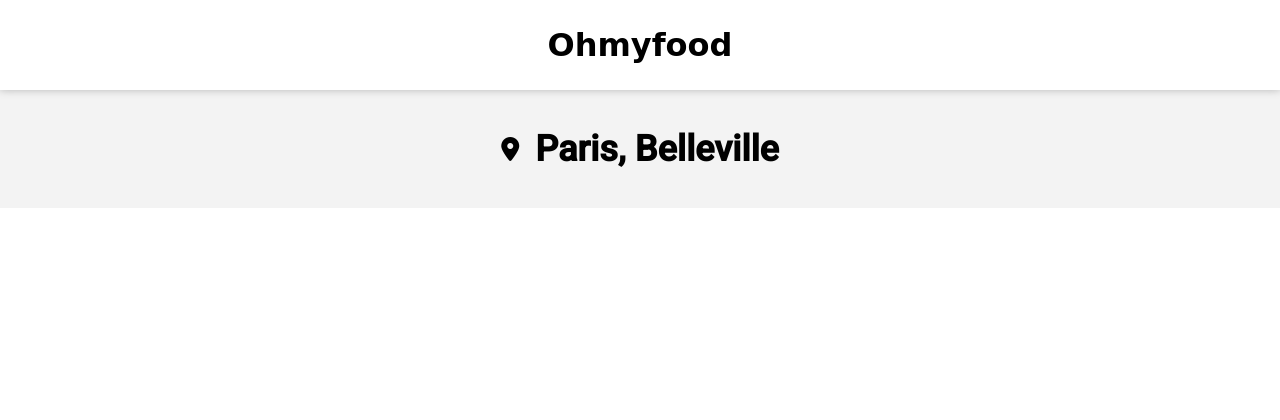
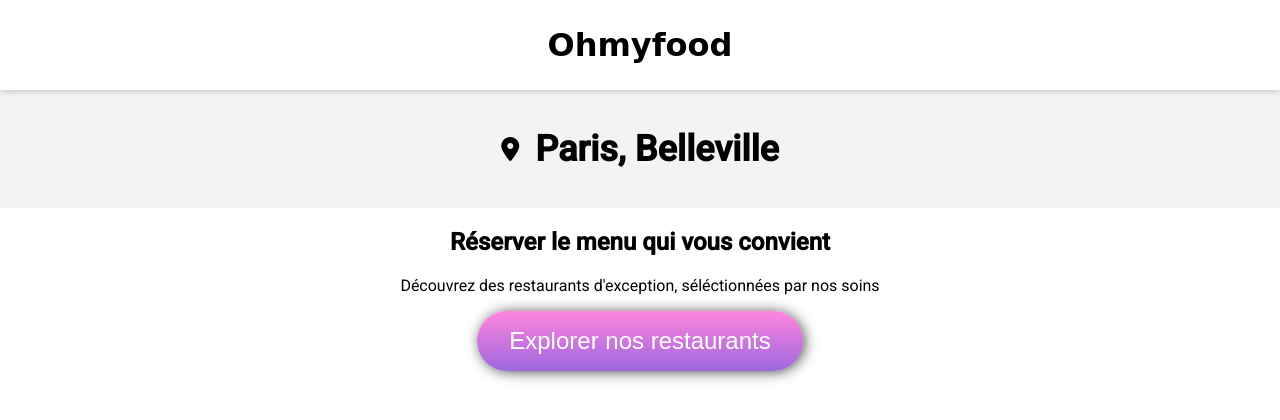
Before and after one commit to DevMaco/ohmyfood, a plain HTML site: page index.html in a window 1280 px wide. Drawn offline with Linux system fonts and the light colour scheme; a web font is replaced by a local one.

Commit message:
gradient

```diff
--- a/index.html
+++ b/index.html
@@ -18,6 +18,14 @@
             <i class="fas fa-map-marker-alt"></i>
             <h2>Paris, Belleville</h2>
         </div>
+        <section class="explorer">
+            <h2>Réserver le menu qui vous convient </h2>
+            <p>Découvrez des restaurants d'exception, séléctionnées par nos soins</p>
+            <button>Explorer nos restaurants</button>
+            <div class="gradient">
+
+            </div>
+        </section>
     </main>
 </body>
 </html>
--- a/style.css
+++ b/style.css
@@ -1,20 +1,17 @@
-@import url('https://fonts.googleapis.com/css2?family=Raleway:ital,wght@0,300;0,400;0,500;0,600;0,700;0,800;0,900;1,400&family=Roboto+Slab:wght@300&family=Shrikhand&display=swap');
-@import url('https://fonts.googleapis.com/css2?family=Raleway:ital,wght@0,300;0,400;0,500;0,600;0,700;0,800;0,900;1,400&family=Roboto+Slab:wght@300&family=Roboto:wght@100;300;400;500&family=Shrikhand&display=swap');
+@import url("https://fonts.googleapis.com/css2?family=Raleway:ital,wght@0,300;0,400;0,500;0,600;0,700;0,800;0,900;1,400&family=Roboto+Slab:wght@300&family=Shrikhand&display=swap");
+@import url("https://fonts.googleapis.com/css2?family=Raleway:ital,wght@0,300;0,400;0,500;0,600;0,700;0,800;0,900;1,400&family=Roboto+Slab:wght@300&family=Roboto:wght@100;300;400;500&family=Shrikhand&display=swap");
 *,
 ::before,
-::after{
+::after {
   box-sizing: border-box;
-
 }
 
 body {
   margin: 0px;
   font-family: "Roboto", sans-serif;
-
 }
 
-
-header{
+header {
   font-family: "Shrikhand", cursive;
   text-align: center;
   box-shadow: 0 0 0.5rem rgb(0 0 0/ 25%);
@@ -22,7 +19,7 @@ header{
   margin: 0;
   position: relative;
 }
-main  > .city{
+main > .city {
   display: flex;
   align-items: center;
   justify-content: center;
@@ -31,6 +28,31 @@ main  > .city{
   text-align: center;
   padding: 0.5rem;
 }
-main .city{
+main .city {
   font-size: 1.5rem;
 }
+/* EXPLORER */
+.explorer {
+  text-align: center;
+}
+.explorer2 h2 {
+  margin-top: 2rem;
+
+  font-size: 1.5 rem;
+}
+.explorer button {
+  color: white;
+  font-weight: 300;
+  font-size: 1.5rem;
+  padding: 1rem 2rem;
+  border: none;
+  border-radius: 2rem;
+  box-shadow: 2px 1px 8px -3px #000000;
+  -webkit-box-shadow: 2px 1px 16px -3px #000000;
+
+  background: linear-gradient(
+    to top,
+    rgba(147, 86, 220, 0.9),
+    rgba(255, 121, 218, 0.9)
+  );
+}
```
Lines whose indentation alone changed are shown as unchanged.
